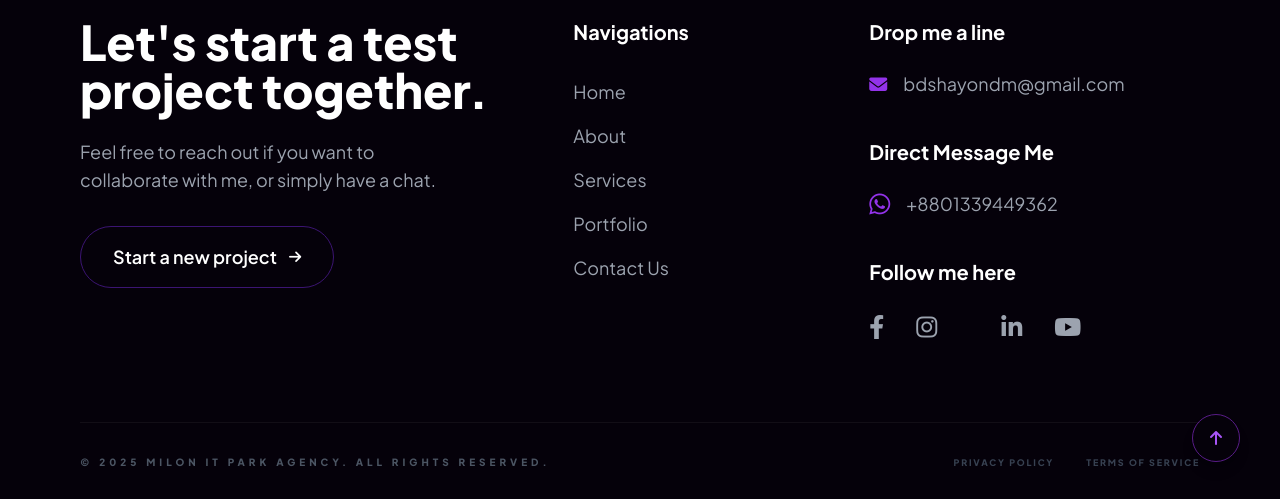
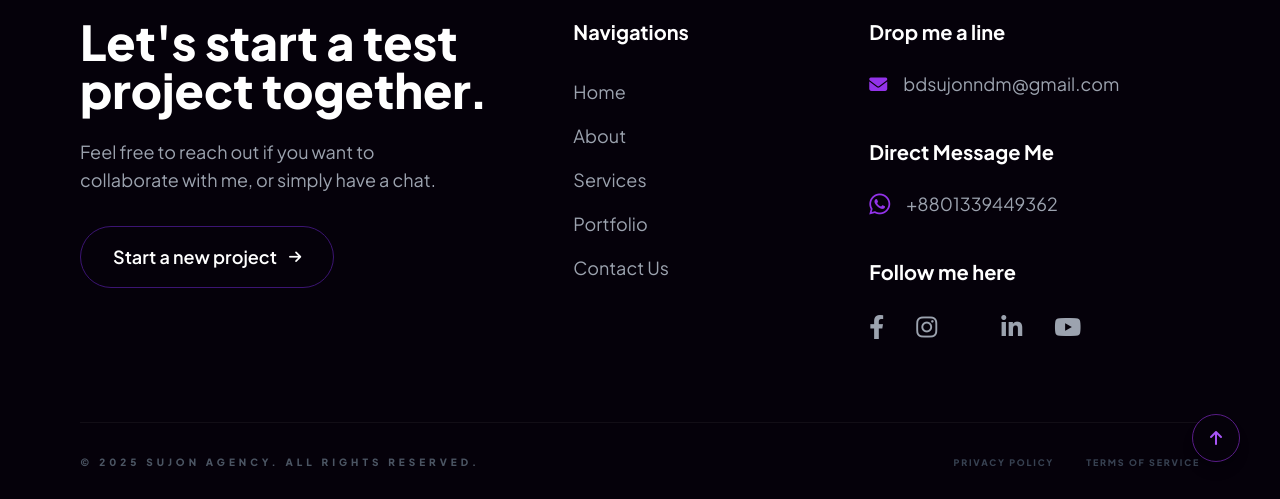
Before and after one commit to bdsujonndm-png/dmsujonbd, a React (Vite) app: page / in a window 1280 px wide. Shown: the part 7447-7946 px from the top of the page. Built offline with nearby package versions, Linux system fonts and the light colour scheme; a web font is replaced by a local one.

Commit message:
Fix: updated email contact and agency name in Footer component

```diff
--- a/components/Footer.tsx
+++ b/components/Footer.tsx
@@ -30,7 +30,7 @@ const Footer: React.FC = () => {
               Feel free to reach out if you want to collaborate with me, or simply have a chat.
             </p>
             <a
-              href="mailto:bdshayondm@gmail.com"
+              href="mailto:bdsujonndm@gmail.com"
               className="border border-[#3b1472] hover:border-[#7c3aed] hover:bg-purple-600/10 inline-flex items-center gap-3 px-8 py-4 rounded-full font-semibold text-lg transition-all group"
             >
               Start a new project
@@ -56,7 +56,7 @@ const Footer: React.FC = () => {
               <h3 className="text-xl font-bold mb-6">Drop me a line</h3>
               <div className="flex items-center gap-4 text-gray-400 text-lg group">
                 <i className="fas fa-envelope text-purple-600"></i>
-                <a href="mailto:bdshayondm@gmail.com" className="hover:text-white transition-colors">bdshayondm@gmail.com</a>
+                <a href="mailto:bdsujonndm@gmail.com" className="hover:text-white transition-colors">bdsujonndm@gmail.com</a>
               </div>
             </div>
 
@@ -92,7 +92,7 @@ const Footer: React.FC = () => {
         {/* Final Bottom Bar */}
         <div className="pt-8 border-t border-white/5 flex flex-col md:flex-row justify-between items-center gap-4">
           <p className="text-gray-600 text-[10px] font-black uppercase tracking-[0.4em]">
-            &copy; 2025 Milon IT Park Agency. All Rights Reserved.
+            &copy; 2025 Sujon Agency. All Rights Reserved.
           </p>
           <div className="flex gap-8 text-[9px] font-black uppercase tracking-[0.2em] text-gray-700">
             <a href="#" className="hover:text-yellow-400 transition-all">Privacy Policy</a>
```
